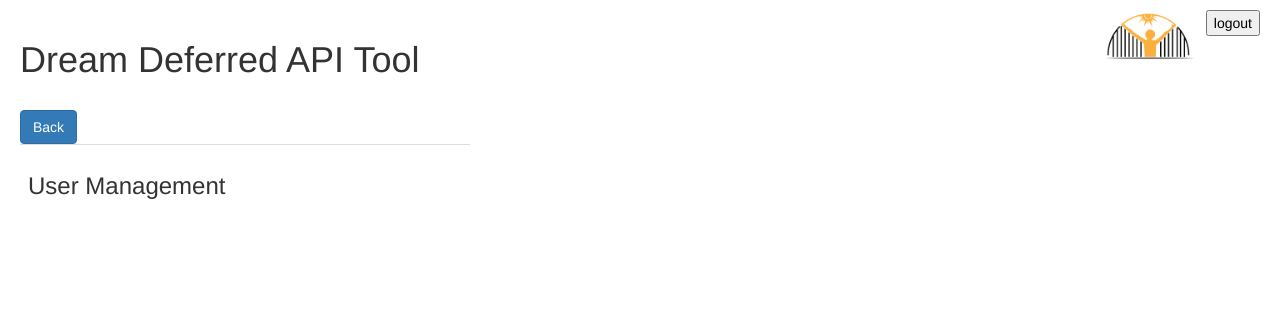
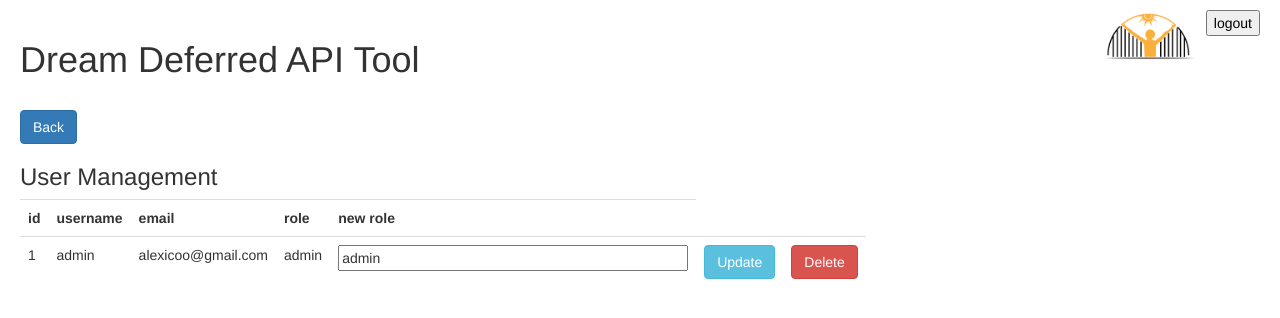
Before and after one commit to Alexico1969/dd_app_api, a Flask app: page /users in a window 1280 px wide. Shown: the top 318 px of the page. Run offline with Flask 2, Linux system fonts and the light colour scheme; a user stored in the database is signed in; data comes from the database, SQL or seed files in the repository; both versions use the stored data as it was after the commit; lists and menus that the app fills with data are empty; some libraries are stand-ins or nearby versions.

Commit message:
added user management page

```diff
--- a/app.py
+++ b/app.py
@@ -1,4 +1,4 @@
-from flask import Flask, jsonify, request, session, render_template, redirect, url_for, flash
+from flask import Flask, jsonify, request, session, render_template, redirect, url_for
 from flask_cors import CORS, cross_origin
 import sqlite3
 from db import *
@@ -45,9 +45,19 @@
         return render_template("message.html", message="Please log in first", forward="/login")
 
     if request.method == 'POST':
-        pass
+        #update:
+        if request.form.get('id'):
+            id = request.form.get('id')
+            input = request.form.get('input_' + id)
+            update_role(id, input)
+        #delete:
+        else:
+            id = request.form.get('del')
+            delete_user(id)
 
-    return render_template("user_management.html")
+    users = get_users()
+
+    return render_template("user_management.html", users=users)
 
 @app.route("/classes", methods=['GET', 'POST'])
 def classes():
--- a/db.py
+++ b/db.py
@@ -1,3 +1,4 @@
+from re import L
 import sqlite3
 
 def connect():
@@ -34,6 +35,29 @@
 
     return times
 
+def get_users():
+    conn = sqlite3.connect("database.db")
+    cur = conn.cursor()
+    cur.execute("SELECT * FROM users")
+    users = cur.fetchall()
+    conn.close()
+
+    return users
+
+def update_role(id, role):
+    conn = sqlite3.connect("database.db")
+    cur = conn.cursor()
+    cur.execute("UPDATE users SET role=? WHERE id=?",(role,id))
+    conn.commit()
+    conn.close()
+
+def delete_user(id):
+    conn = sqlite3.connect("database.db")
+    cur = conn.cursor()
+    cur.execute("DELETE from users WHERE id=?",(id))
+    conn.commit()
+    conn.close()
+
 def update_time(id, new_time):
     conn = sqlite3.connect("database.db")
     cur = conn.cursor()
--- a/templates/user_management.html
+++ b/templates/user_management.html
@@ -7,9 +7,16 @@
     <br>
     <form method="POST">
         <table class="table times_table"  width="400px">
-            <tr><th><h3>User Management</h3></th><th></th></tr>
-            {% for time in times %}
-            <tr><td><input name="input_{{time[0]}}" class="time_input" type="text" name="" value="{{time[1]}}"></td><td><button value="{{time[0]}}" name="id" class="btn btn-info">Update</button></td></tr>
+            <tr><h3>User Management</h3></tr>
+            <tr><th>id</th><th>username</th><th>email</th><th>role</th><th>new role</th></tr>
+            {% for user in users %}
+
+            <tr>
+                <td>{{user[0]}}</td><td>{{user[1]}}</td><td>{{user[3]}}</td><td>{{user[4]}}</td>
+
+                <td><input name="input_{{user[0]}}" class="time_input" type="text" name="" value="{{user[4]}}"></td><td><button value="{{user[0]}}" name="id" class="btn btn-info">Update</button></td>
+                <td><button value="{{user[0]}}" name="del" class="btn btn-danger">Delete</button></td>
+            </tr>
             {% endfor %}
         </table>
     </form>
```
Also changed, not shown: database.db.
